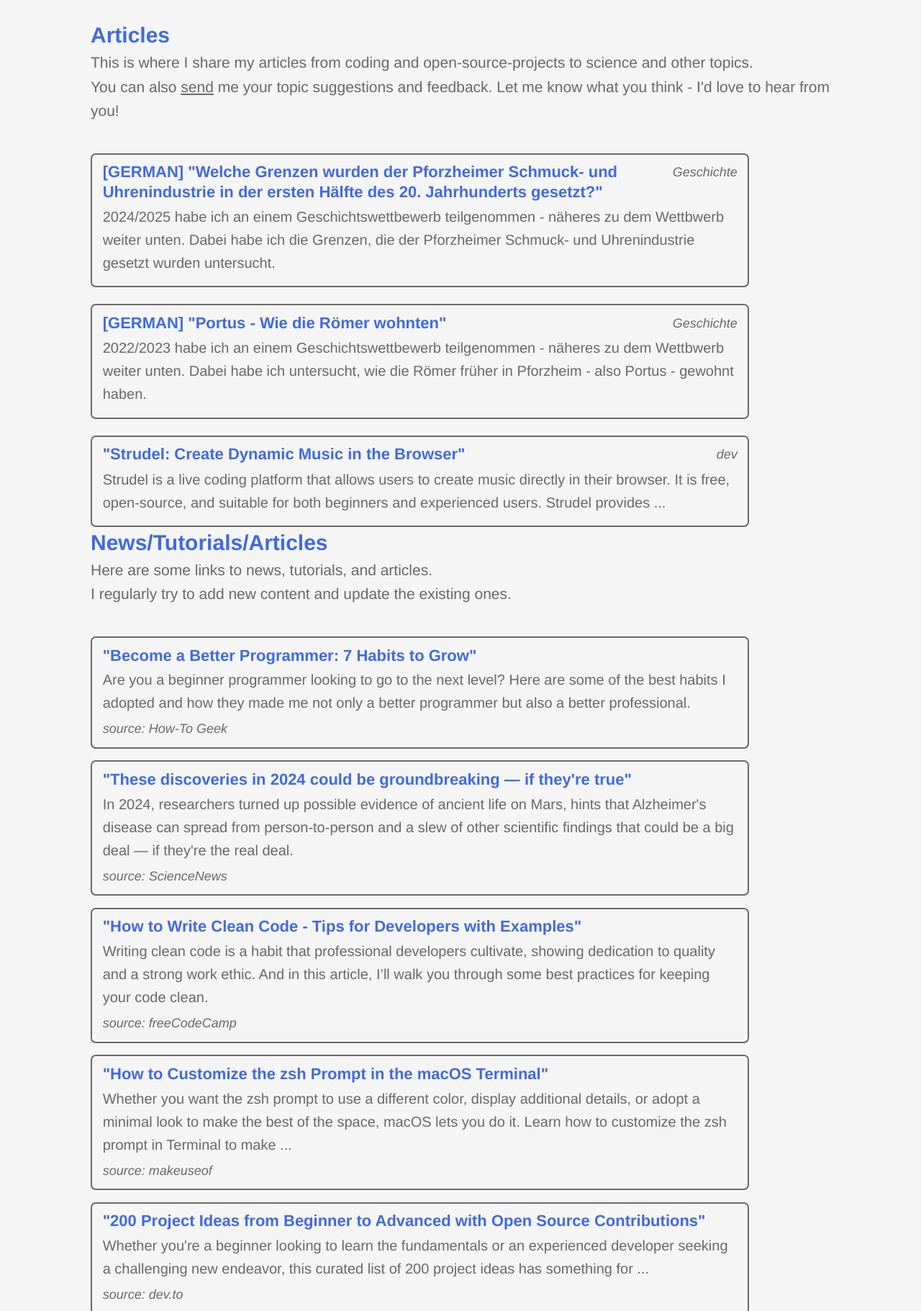
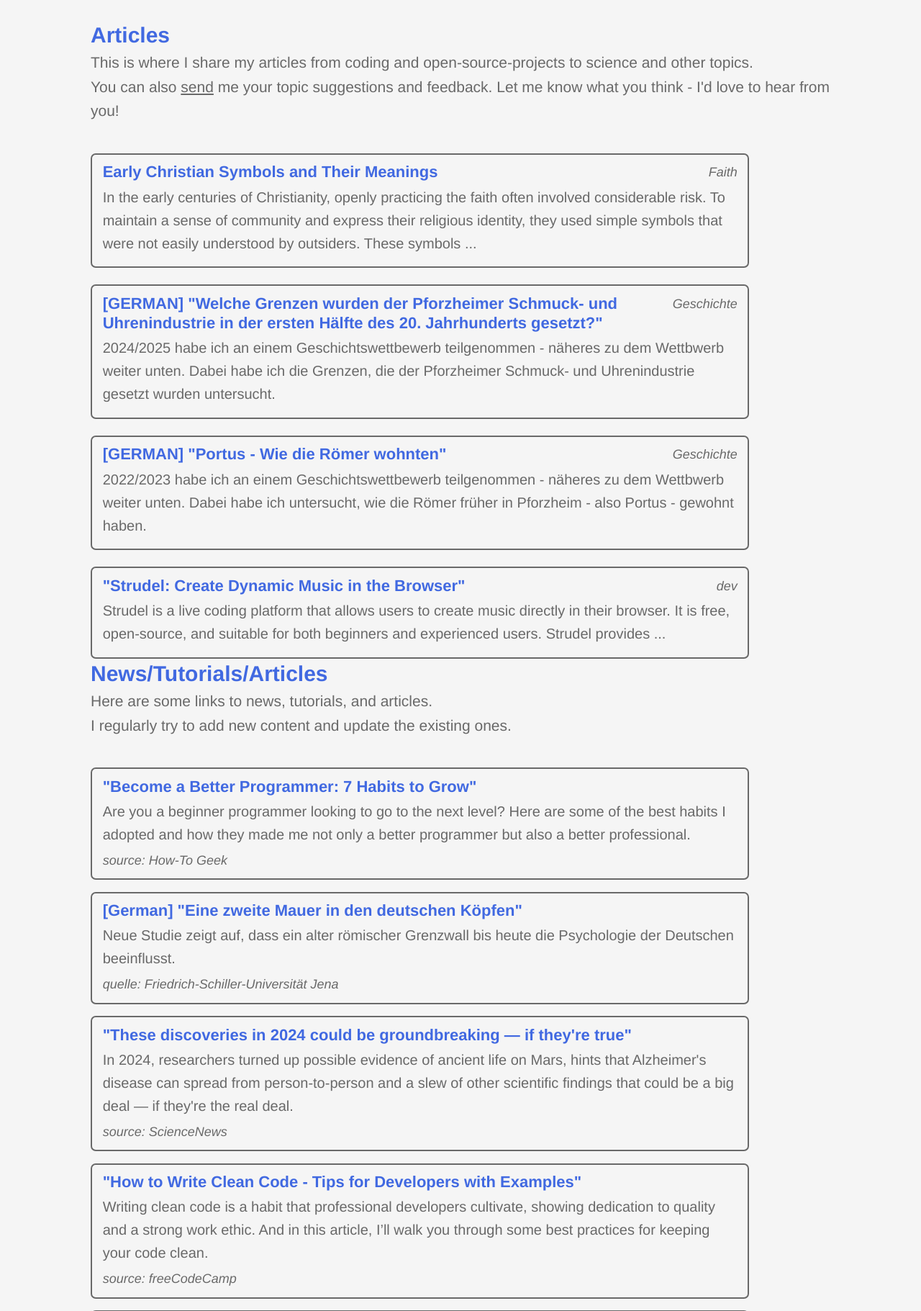
Before and after one commit to em-ge/emilgerlach.com, a Flask app: page /blog in a window 1280 px wide. Shown: the part 346-2167 px from the top of the page at 72% size. Run offline with Flask 3, Linux system fonts and the light colour scheme.

Commit message:
new article

```diff
--- a/templates/index_blog.html
+++ b/templates/index_blog.html
@@ -83,6 +83,25 @@
       <a class="n-t-a-container" href="/blog/grenzen-schmuck-und-uhrenindustrie-in-pf">
         <div class="n-t-a-top-container">
           <div class="n-t-a-heading">
+            Early Christian Symbols and Their Meanings
+          </div>
+          <div class="n-t-a-topic">
+            Faith
+          </div>
+        </div>
+        <div class="n-t-a-descr">
+          In the early centuries of Christianity, openly practicing the faith often involved considerable risk.
+          To maintain a sense of community and express their religious identity,
+          they used simple symbols that were not easily understood by outsiders.
+          These symbols ...
+        </div>
+      </a>
+    <div>
+
+    <div class="n-t-a">
+      <a class="n-t-a-container" href="/blog/grenzen-schmuck-und-uhrenindustrie-in-pf">
+        <div class="n-t-a-top-container">
+          <div class="n-t-a-heading">
           [GERMAN] "Welche Grenzen wurden der Pforzheimer Schmuck- und Uhrenindustrie in der ersten Hälfte des 20. Jahrhunderts gesetzt?"
           </div>
           <div class="n-t-a-topic">
@@ -150,6 +169,18 @@
         </div>
         <div class="n-t-a-source">
           source: How-To Geek
+        </div>
+      </a>
+      <a class="n-t-a-container" href="https://www.uni-jena.de/297990/eine-zweite-mauer-in-den-deutschen-koepfen" target="_blank">
+        <div class="n-t-a-heading">
+          [German] "Eine zweite Mauer in den deutschen Köpfen"
+        </div>
+        <div class="n-t-a-descr">
+          Neue Studie zeigt auf, dass ein alter römischer Grenzwall
+          bis heute die Psychologie der Deutschen beeinflusst.
+        </div>
+        <div class="n-t-a-source">
+          quelle: Friedrich-Schiller-Universität Jena
         </div>
       </a>
       <a class="n-t-a-container" href="https://www.sciencenews.org/article/2024-science-discoveries-could-be-true" target="_blank">
```
